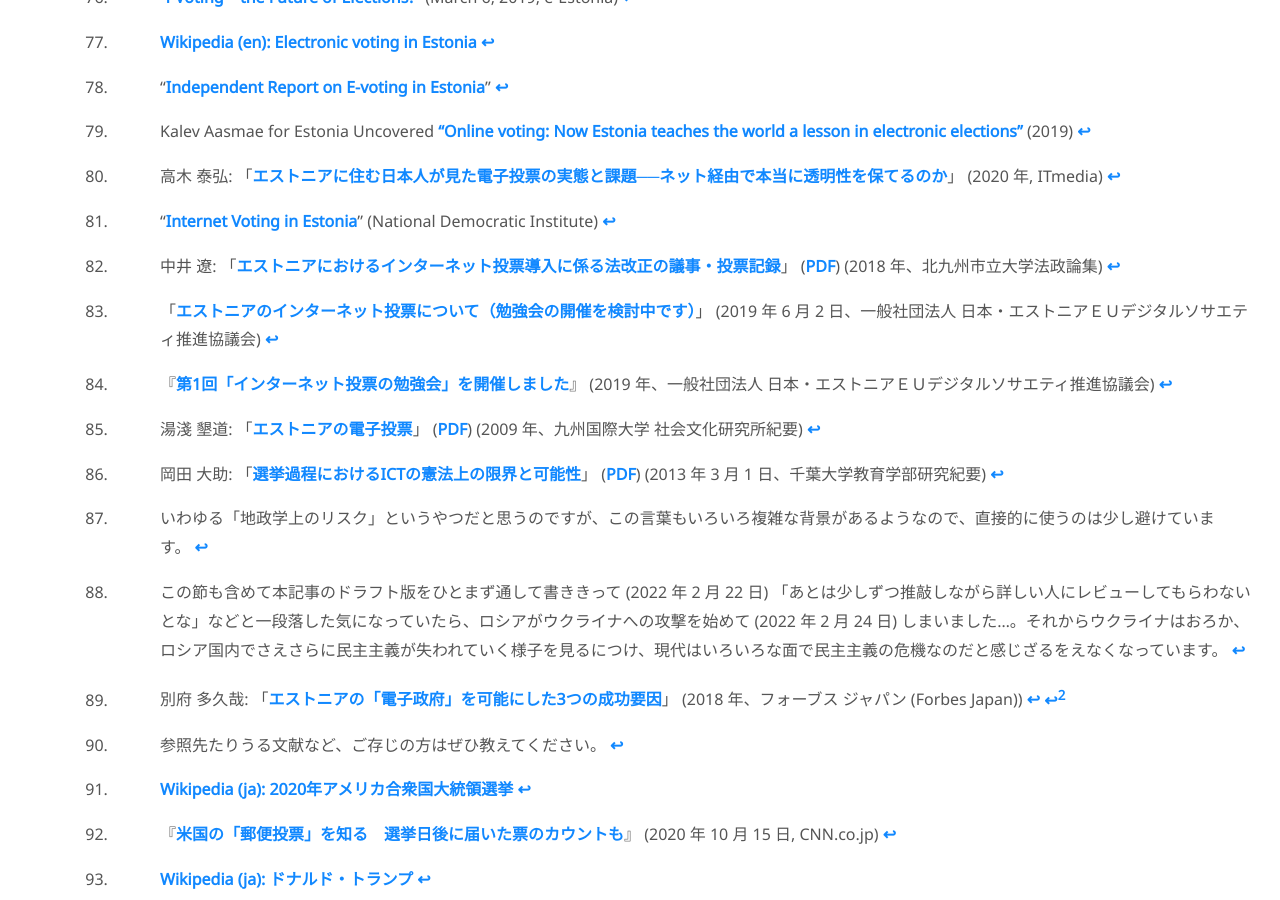
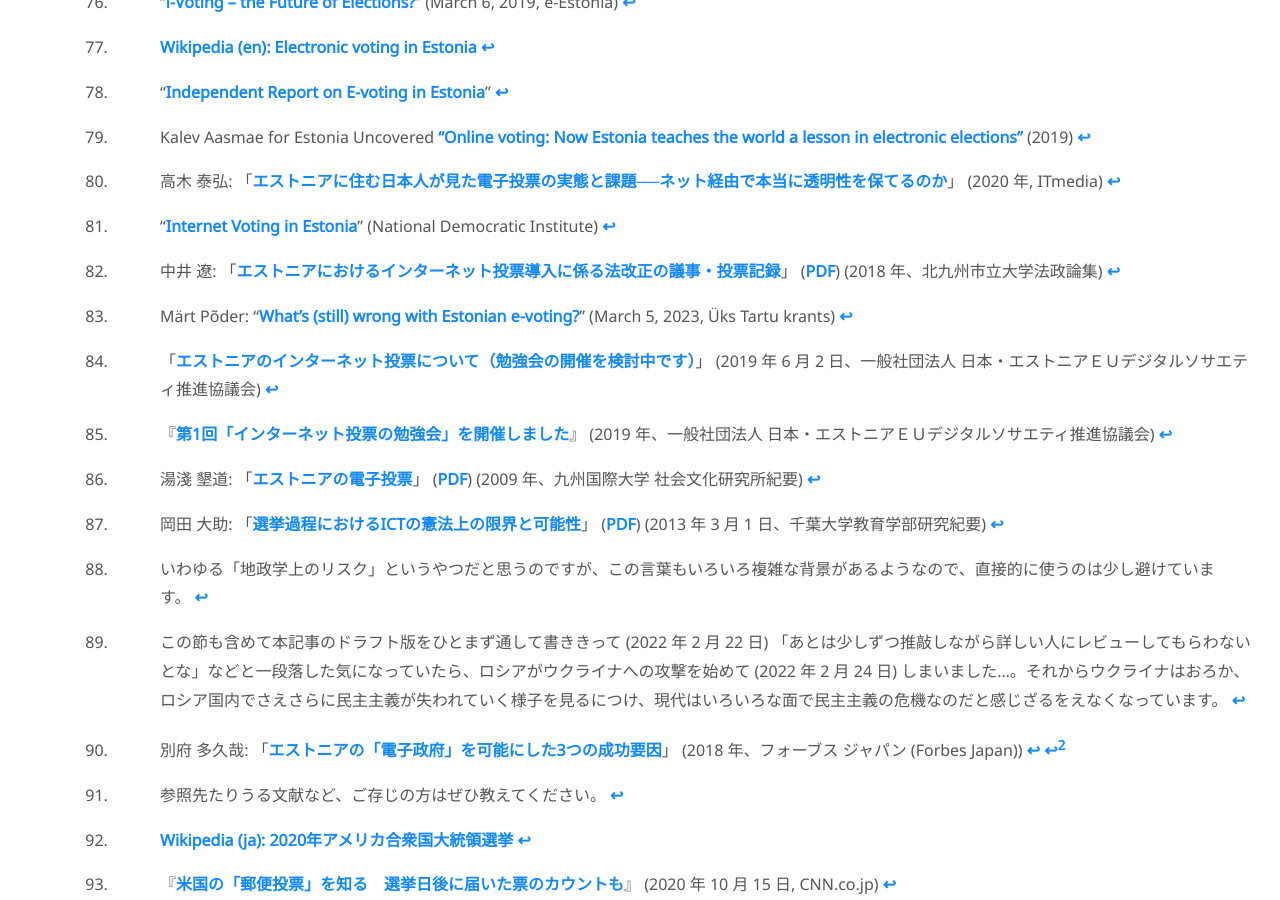
Before and after one commit to dmikurube/writings, a Jekyll site: the page built from articles/online-voting-is-hard-ja.md, in a window 1280 px wide and 900 px high, scrolled down 31896 px. Built offline with Jekyll 4.4.1, drawn with Linux system fonts in a browser that asks for light colours; some of the changed text lies outside the part shown.

Commit message:
Add references for "Why online voting is hard"

```diff
--- a/articles/online-voting-is-hard-ja.md
+++ b/articles/online-voting-is-hard-ja.md
@@ -568,7 +568,9 @@ Wikipedia の「秘密投票」 [^wikipedia-himitsu-touhyou] にもあるとお
 [^ndi-internet-voting-estonia]: "[Internet Voting in Estonia](https://www.ndi.org/e-voting-guide/examples/internet-voting-in-estonia)" (National Democratic Institute)
 [^nakai-2018]: 中井 遼: 「[エストニアにおけるインターネット投票導入に係る法改正の議事・投票記録](https://cir.nii.ac.jp/crid/1050564288372693248)」 ([PDF](https://www.kitakyu-u.ac.jp/law/kenkyu/pdf/46-1_2nakai2.pdf)) (2018 年、北九州市立大学法政論集)
 
-オンライン投票が話題になると、エストニアは必ずといっていいほど引き合いに出されます。エストニアのオンライン投票方式はよく考えられてはいますが、しかし銀の弾丸というわけではありません。やはり秘密投票を一部犠牲にしているのです。
+オンライン投票が話題になると、エストニアは必ずといっていいほど引き合いに出されます。エストニアのオンライン投票方式はよく考えられてはいますが、しかし銀の弾丸というわけではありません。やはり秘密投票を一部犠牲にしているのです。 [^mart-poder-2023-03]
+
+[^mart-poder-2023-03]: Märt Põder: "[What's (still) wrong with Estonian e-voting?](https://gafgaf.infoaed.ee/en/posts/perils-of-electronic-voting/)" (March 5, 2023, Üks Tartu krants)
 
 「手元にある自分の端末で、どこからでも投票できる」ことの大きな問題は、「投票の秘密が破られないように監視してくれる、同じ有権者の立場の立会人、がいない環境」で投票させられてしまう可能性があることでした。この問題に対してエストニアの i-Voting では、前述したスウェーデンの Ångerröstning のような仕組みを援用して緩和を試みています。
 
```
